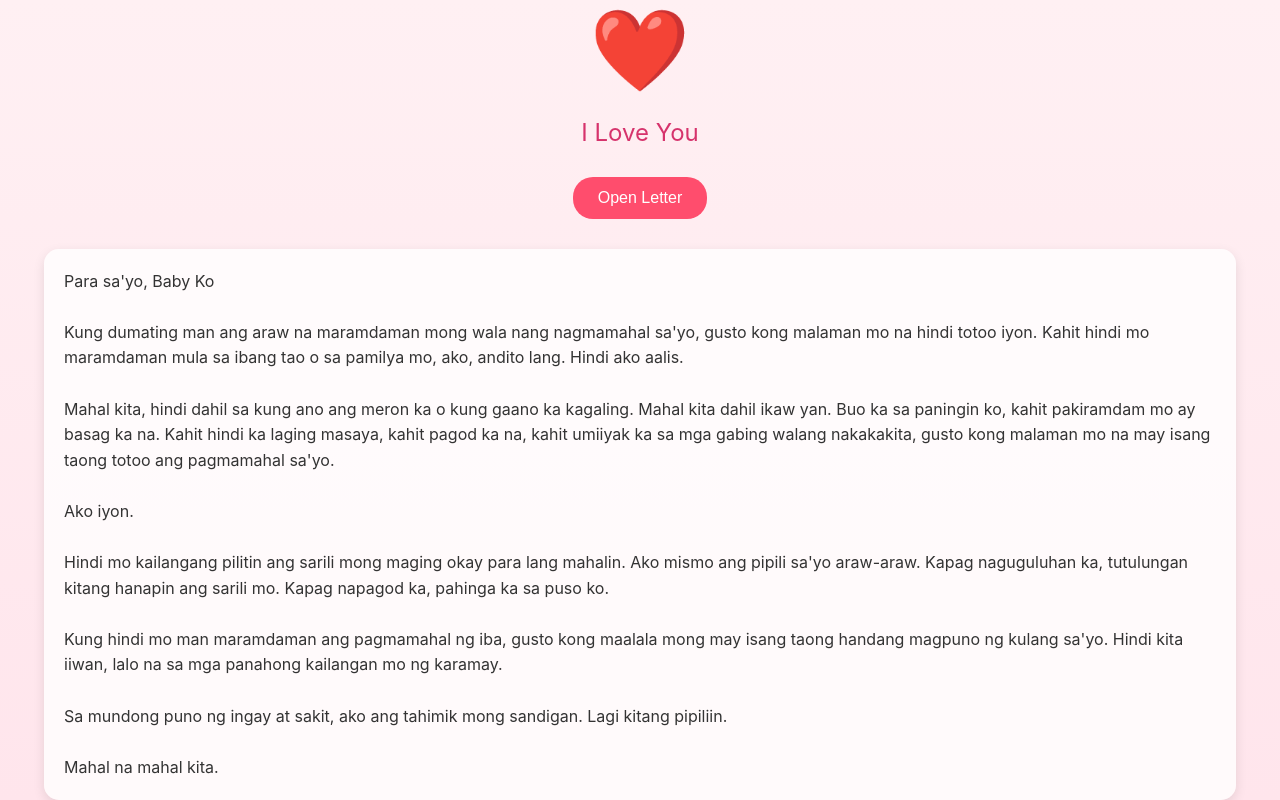
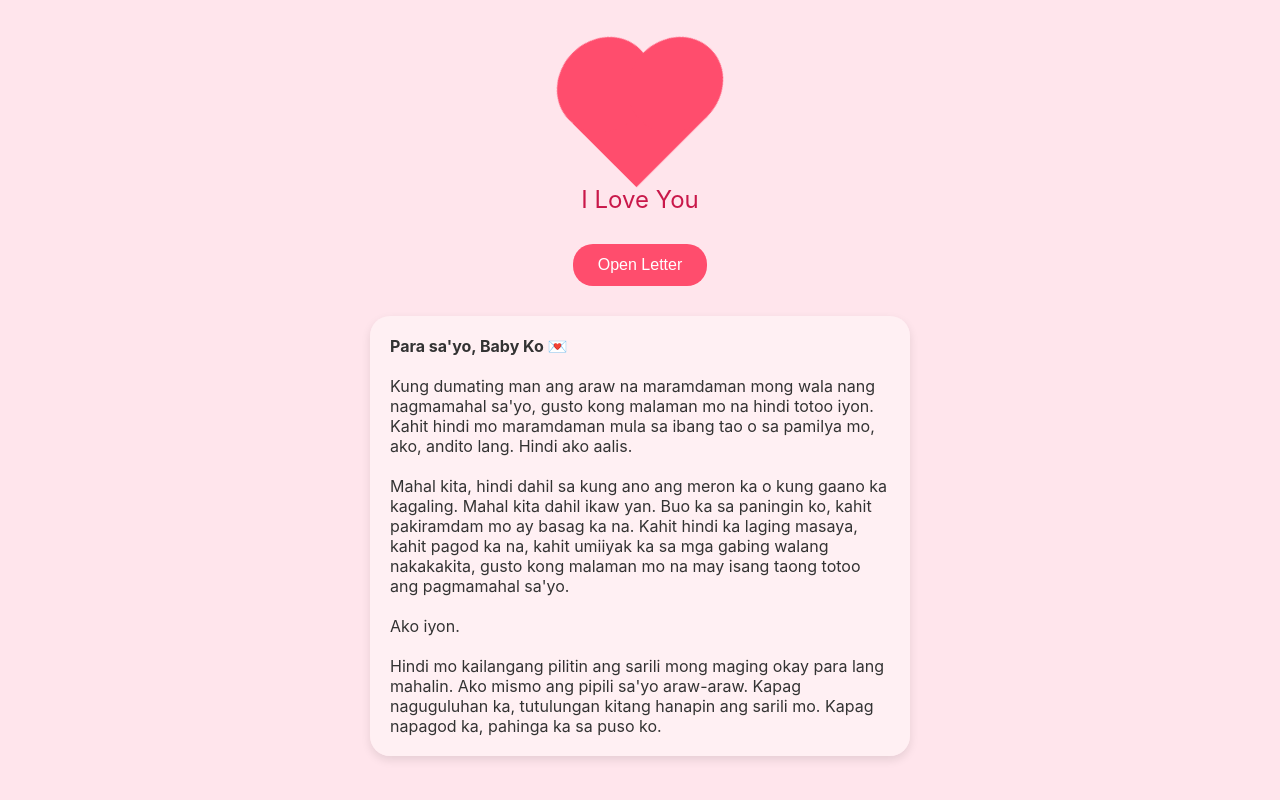
Before and after one commit to Ethan561621/Loveeeeeyouuuuu, a plain HTML site: page index.html in a window 1280 px wide. Both pictures are taken after a click on the button "Open Letter". Drawn offline with Linux system fonts and the light colour scheme.

Commit message:
Update index.html

```diff
--- a/index.html
+++ b/index.html
@@ -2,94 +2,129 @@
 <html lang="en">
 <head>
   <meta charset="UTF-8" />
-  <meta name="viewport" content="width=device-width, initial-scale=1.0"/>
+  <meta name="viewport" content="width=device-width, initial-scale=1.0" />
   <title>I Love You</title>
   <link rel="manifest" href="manifest.json" />
-  <link rel="icon" type="image/png" href="icon.png"/>
-  <meta name="theme-color" content="#ff4d6d"/>
+  <link rel="icon" href="icon.png" type="image/png" />
   <style>
     body {
       margin: 0;
-      font-family: -apple-system, BlinkMacSystemFont, "SF Pro", sans-serif;
-      background: linear-gradient(to bottom, #fff0f3, #ffe5ec);
+      padding: 0;
+      background: #ffe5ec;
+      font-family: -apple-system, BlinkMacSystemFont, "Segoe UI", Roboto, sans-serif;
       display: flex;
       flex-direction: column;
       align-items: center;
       justify-content: center;
       height: 100vh;
+      overflow-x: hidden;
+    }
+
+    .heart {
+      width: 100px;
+      height: 90px;
+      background-color: #ff4d6d;
+      position: relative;
+      transform: rotate(-45deg);
+      animation: pulse 1s infinite;
+      margin-top: 30px;
+    }
+
+    .heart::before,
+    .heart::after {
+      content: "";
+      width: 100px;
+      height: 90px;
+      background-color: #ff4d6d;
+      border-radius: 50%;
+      position: absolute;
+    }
+
+    .heart::before {
+      top: -50px;
+      left: 0;
+    }
+
+    .heart::after {
+      left: 50px;
+      top: 0;
+    }
+
+    @keyframes pulse {
+      0% {
+        transform: scale(1) rotate(-45deg);
+      }
+      50% {
+        transform: scale(1.1) rotate(-45deg);
+      }
+      100% {
+        transform: scale(1) rotate(-45deg);
+      }
+    }
+
+    .message {
+      font-size: 24px;
+      color: #c9184a;
+      margin-top: 20px;
       text-align: center;
     }
 
-    .heart {
-      font-size: 80px;
-      animation: pulse 1s infinite;
-    }
-
-    @keyframes pulse {
-      0% { transform: scale(1); }
-      50% { transform: scale(1.2); }
-      100% { transform: scale(1); }
-    }
-
-    .text {
-      font-size: 24px;
-      margin-top: 20px;
-      color: #d6336c;
-    }
-
     .button {
-      margin-top: 30px;
       background: #ff4d6d;
       color: white;
+      padding: 12px 25px;
       border: none;
-      padding: 12px 25px;
       border-radius: 20px;
       font-size: 16px;
       cursor: pointer;
+      margin-top: 30px;
+      transition: background 0.3s ease;
     }
 
-    .letter {
+    .button:hover {
+      background: #c9184a;
+    }
+
+    .scroll {
       display: none;
       margin-top: 30px;
+      width: 90%;
+      max-width: 500px;
+      background: #fff0f3;
       padding: 20px;
-      background: rgba(255, 255, 255, 0.8);
-      border-radius: 15px;
-      max-width: 90%;
+      border-radius: 20px;
       color: #333;
-      text-align: left;
-      line-height: 1.6;
-      box-shadow: 0 4px 12px rgba(0,0,0,0.1);
+      box-shadow: 0 4px 10px rgba(0,0,0,0.1);
+      max-height: 400px;
+      overflow-y: auto;
+      font-size: 16px;
     }
   </style>
 </head>
 <body>
-  <div class="heart">❤️</div>
-  <div class="text">I Love You</div>
-  <button class="button" onclick="document.querySelector('.letter').style.display='block'">Open Letter</button>
 
-  <div class="letter">
-    Para sa'yo, Baby Ko<br><br>
+  <div class="heart"></div>
+  <div class="message">I Love You</div>
+  <button class="button" onclick="document.querySelector('.scroll').style.display = 'block'">Open Letter</button>
 
+  <div class="scroll">
+    <strong>Para sa'yo, Baby Ko 💌</strong><br><br>
     Kung dumating man ang araw na maramdaman mong wala nang nagmamahal sa'yo, gusto kong malaman mo na hindi totoo iyon. Kahit hindi mo maramdaman mula sa ibang tao o sa pamilya mo, ako, andito lang. Hindi ako aalis.<br><br>
-
     Mahal kita, hindi dahil sa kung ano ang meron ka o kung gaano ka kagaling. Mahal kita dahil ikaw yan. Buo ka sa paningin ko, kahit pakiramdam mo ay basag ka na. Kahit hindi ka laging masaya, kahit pagod ka na, kahit umiiyak ka sa mga gabing walang nakakakita, gusto kong malaman mo na may isang taong totoo ang pagmamahal sa'yo.<br><br>
-
     Ako iyon.<br><br>
-
     Hindi mo kailangang pilitin ang sarili mong maging okay para lang mahalin. Ako mismo ang pipili sa'yo araw-araw. Kapag naguguluhan ka, tutulungan kitang hanapin ang sarili mo. Kapag napagod ka, pahinga ka sa puso ko.<br><br>
-
     Kung hindi mo man maramdaman ang pagmamahal ng iba, gusto kong maalala mong may isang taong handang magpuno ng kulang sa'yo. Hindi kita iiwan, lalo na sa mga panahong kailangan mo ng karamay.<br><br>
-
     Sa mundong puno ng ingay at sakit, ako ang tahimik mong sandigan. Lagi kitang pipiliin.<br><br>
-
-    Mahal na mahal kita.
+    Mahal na mahal kita. 💗
   </div>
 
   <script>
-    if ('serviceWorker' in navigator) {
-      navigator.serviceWorker.register('service-worker.js')
-        .then(() => console.log("✅ Service Worker Registered"))
-        .catch(err => console.error("❌ Service Worker Failed:", err));
+    if ("serviceWorker" in navigator) {
+      window.addEventListener("load", () => {
+        navigator.serviceWorker.register("service-worker.js")
+          .then(reg => console.log("✅ Service Worker registered:", reg.scope))
+          .catch(err => console.error("❌ Service Worker registration failed:", err));
+      });
     }
   </script>
 </body>
```
